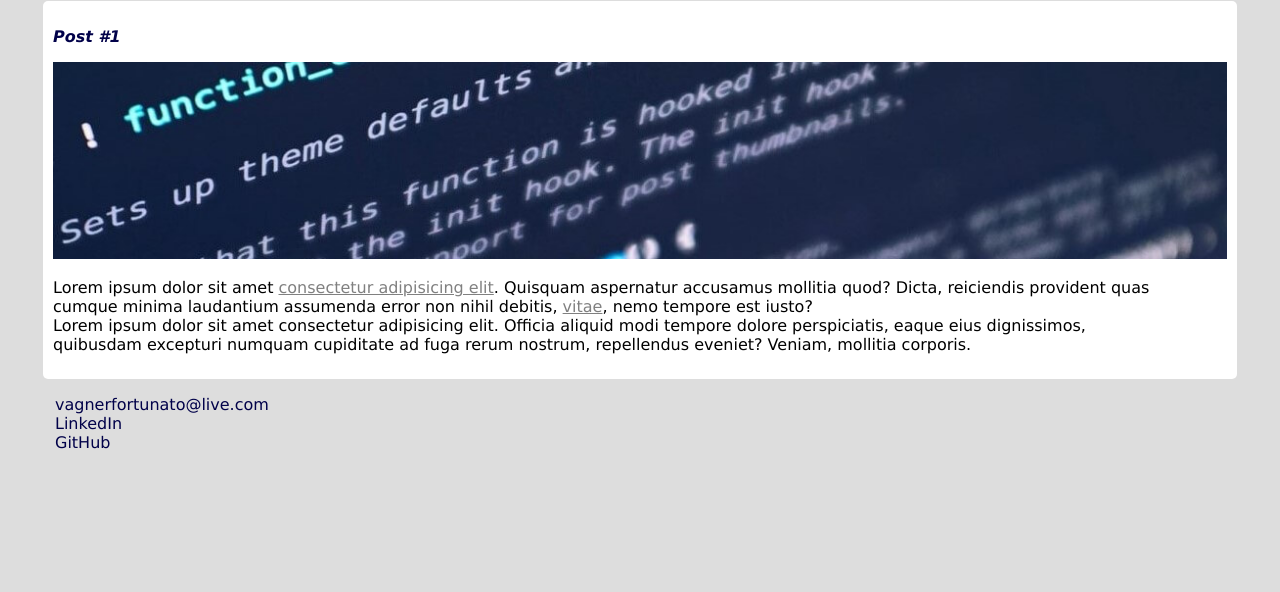
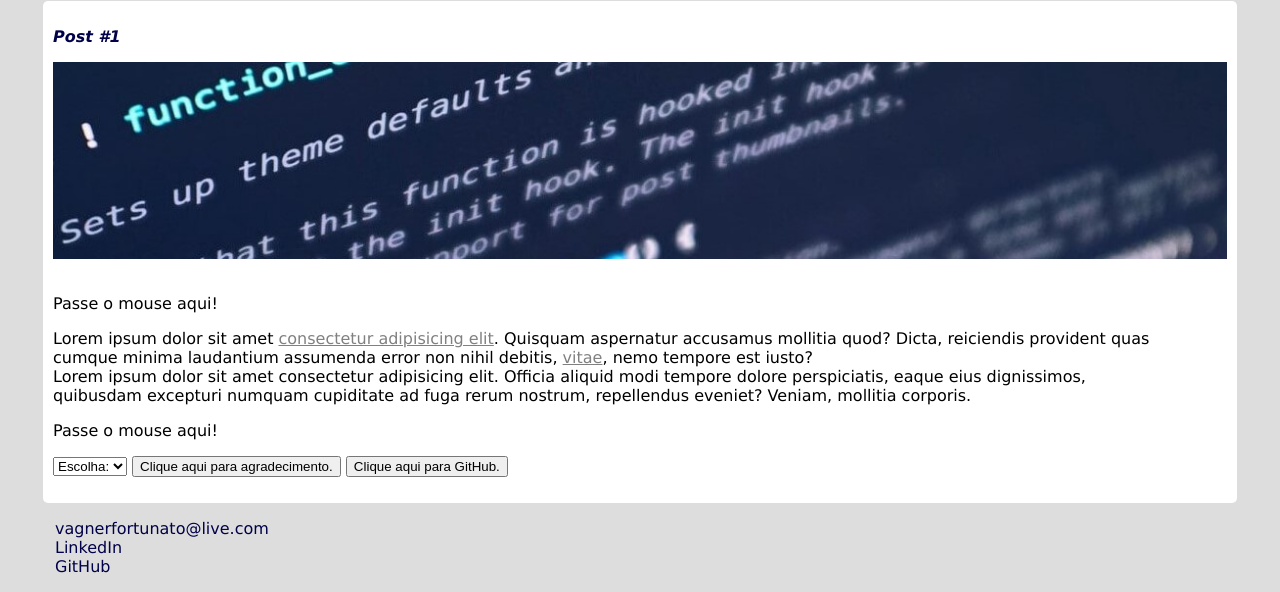
Before and after one commit to vfortunato/cursos-web, a plain HTML site: page bootcamp-dio/index.html in a window 1280 px wide. Shown: the part 436-1028 px from the top of the page. Before the commit the page ends 904 px from the top, so only its background shows below. Drawn offline with Linux system fonts and the light colour scheme.

Commit message:
Adicão de scripts de JavaScript

```diff
--- a/bootcamp-dio/index.html
+++ b/bootcamp-dio/index.html
@@ -5,6 +5,7 @@
     <meta name="viewport" content="width=device-width, initial-scale=1.0">
     <title>Vagner Fortunato</title>
     <link rel="stylesheet" href="style.css">
+    <script type="text/javascript" src="main.js"></script>
 </head>
 <body>
     <header>
@@ -20,8 +21,25 @@
                 <h3 class="post_title">Post #1</h3>
                 <img src="luca-bravo-program-code(1) (1).jpg" alt="Código html em editor de código." class="post_image">
             </header>
+            <!--<p id="hover" onmouseover="trocar()" onmouseout="voltar()">Passe o mouse aqui!</p> SEM this, utilizado junto com function opção 1 (main.js)-->
+            <p id="hover" onmouseover="trocar(this)" onmouseout="voltar(this)">Passe o mouse aqui!</p> <!--neste caso posso retirar o id-->
+
             <p class="post_content">Lorem ipsum dolor sit amet <a href="https://www.linkedin.com/in/vagnerfortunato/" target="_blanket">consectetur adipisicing elit</a>. Quisquam aspernatur accusamus mollitia quod? Dicta, reiciendis provident quas cumque minima laudantium assumenda error non nihil debitis, <a href="mailto:vagnerfortunato@live.com">vitae</a>, nemo tempore est iusto?<br>
             Lorem ipsum dolor sit amet consectetur adipisicing elit. Officia aliquid modi tempore dolore perspiciatis, eaque eius dignissimos, quibusdam excepturi numquam cupiditate ad fuga rerum nostrum, repellendus eveniet? Veniam, mollitia corporis.</p>
+
+            <p id="hover2" onmouseover="trocar(this)" onmouseout="voltar(this)">Passe o mouse aqui!</p> <!--neste caso posso retirar o id-->
+
+            <select onchange="function_change(this)">
+                <option value="0">Escolha:</option>
+                <option value="1">Valor 1</option>
+                <option value="2">Valor 2</option>
+                <option value="3">Valor 3</option>
+            </select>
+
+            <button type="button" onclick="clicou()">Clique aqui para agradecimento.</button>
+
+            <button type="button" onclick="redirecionar()">Clique aqui para GitHub.</button>
+            <p id="agradecimento"></p>
         </article>
     </section>
     <footer>
--- /dev/null
+++ b/bootcamp-dio/main.js
@@ -0,0 +1,117 @@
+/*
+var name = "Fulano";
+var idade = 25;
+var idade2 = 10;
+//o js entende o tipo de variável, não é necessário indicar a variável
+
+alert("Meu primeiro js"); //alert mostra um popup com a mensagem.
+
+alert (name + " tem " + idade + " anos."); //para concatenar variável nome e idade com os textos entre parênteses "".
+
+alert (idade + idade2) //como o js entende o type das variáveis, ao invés de concatenar, ele soma neste caso.
+
+console.log(name);
+console.log(idade);
+console.log(name.replace("Fulano", "Ciclano"))
+alert(name.replace("Fulano", "Ciclano").toUpperCase())*/
+
+/*
+>>> Array <<<
+
+var lista = ["maçã", "pêra", "laranja"];
+console.log(lista[1]);
+lista.pop();
+lista.push("uva");
+console.log(lista)
+console.log(lista.toString());
+
+console.log(lista[0]);
+console.log(lista.toString()[0]);
+
+console.log(lista.join(" - "));*/
+
+/*
+>>> Dicionário <<<
+
+var fruta = {nome:"maçã", cor:"vermelha"}
+console.log(fruta.nome);
+
+>>> Lista de dicionários <<<
+
+var frutas = [{nome:"maçã", cor:"vermelha"}, {nome:"uva", cor:"roxo"}]
+console.log(frutas[1].nome);
+console.log(frutas);*/
+
+/*
+>>> Condicional
+
+var idade = prompt('Informe a sua idade: ') //prompt solicita ao usuário os dados da variável.
+if(idade >= 18){
+    alert('Maior de idade');
+}else{
+    alert('Menor de idade');
+}*/
+
+/*
+>>> Enquanto
+
+var count = 0;
+while (count <= 5){
+    console.log(count);
+    count ++; //mesmo que count += 1
+}*/
+
+/*
+>>> For
+
+var count;
+for(count = 0; count <= 3; count ++){
+    alert(count);
+}*/
+
+/*
+>>> Data e Horas
+
+var d = new Date ()
+alert(d.getDay()); //retornando 0*
+alert(d.getMonth()+1); //getMonth começa a contar do 0, por isso é necessário adicionar 1.
+alert(d.getHours());*/
+
+/* >>> Funções
+
+function soma(n1, n2){
+    return n1 + n2;
+}
+alert(soma(5, 10)); */
+
+function clicou(){
+    //alert("Obrigado por clicar");
+    document.getElementById("agradecimento").innerHTML="<strong>Obrigado por clicar</strong>";
+}
+
+function redirecionar() {
+    window.open("https://github.com/vfortunato/") //abre o link em outra aba
+    //window.location.href = "https://github.com/vfortunato/"; //abre o link na mesma aba
+}
+/* OPÇÃO 1:
+function trocar(){
+    //alert("Obrigado!")
+    document.getElementById("hover").innerHTML = "Obrigado por passar o mouse.";
+}
+
+function voltar(){
+    document.getElementById("hover").innerHTML = "Passe o mouse aqui!";
+}
+
+OPÇÃO 2:*/
+function trocar(element) {
+    element.innerHTML = "Obrigado por passar o mouse.";
+}
+
+function voltar(element) {
+    element.innerHTML = "Passe o mouse aqui!";
+}
+
+function function_change(element) {
+    console.log(element.value)
+}
```
